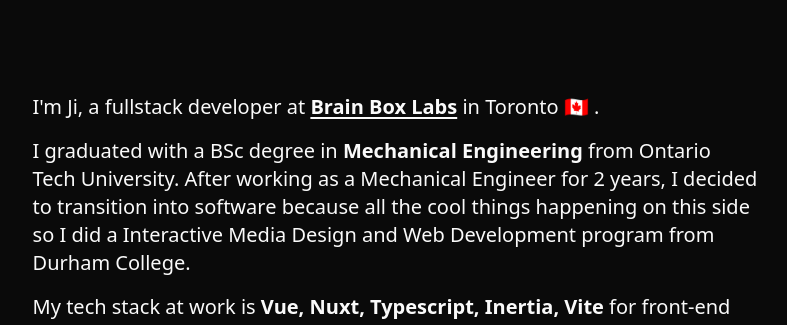
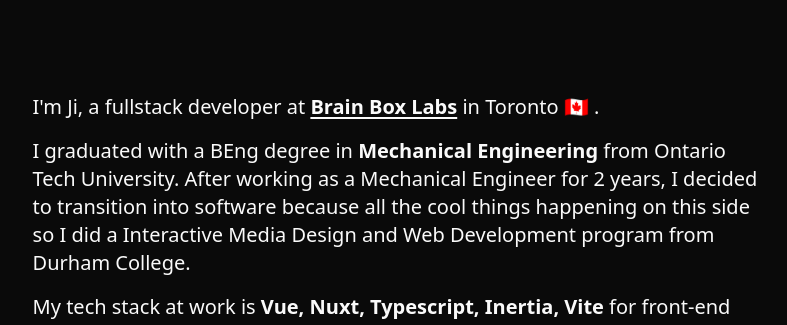
Before and after one commit to JiCui1/portfolio-v1, a Next.js app: page / in a window 1280 px wide. Shown: the part 963-1288 px from the top of the page, without its empty margins (249-1036 px from the left). Built offline with nearby package versions, Linux system fonts and the light colour scheme; a web font is replaced by a local one.

Commit message:
updated bsci to beng

```diff
--- a/app/page.tsx
+++ b/app/page.tsx
@@ -28,7 +28,7 @@ export default function Home() {
             <h2 className="text-gray-200 text-center display-2 my-20">👋 Hi!</h2>
             <div className="w-3/5 mx-auto text-xl">
               <p className="">I&apos;m Ji, a fullstack developer at <a href="https://brainboxlabs.com" target="_blank">Brain Box Labs</a> in Toronto 🇨🇦 .</p>
-              <p className="">I graduated with a BSc degree in <strong>Mechanical Engineering</strong> from  Ontario Tech University. After working as a Mechanical Engineer for 2 years, I decided to transition into software because all the cool things happening on this side so I did a Interactive Media Design and Web Development program from Durham College.</p>
+              <p className="">I graduated with a BEng degree in <strong>Mechanical Engineering</strong> from  Ontario Tech University. After working as a Mechanical Engineer for 2 years, I decided to transition into software because all the cool things happening on this side so I did a Interactive Media Design and Web Development program from Durham College.</p>
               <p className="">My tech stack at work is <strong>Vue, Nuxt, Typescript, Inertia, Vite</strong> for front-end and <strong>Laravel, MySQL</strong> for backend. While for my personal projects, I tend to use <strong>Next.js, Go, Ruby on Rails, Bun, Docker, Postgres or serverless with AWS</strong> or any cool stuff (<a href="https://turso.tech" target="_blank">Turso</a> is looking pretty interesting now 🤔) that I don&apos;t get to use at work.</p>
               <p className="">Other than the regular web dev things, I also dabble into a lof of AI stuff and got an <strong>Artificial Intelligence</strong> certificate from University of Toronto. In my free time, I usually play with <strong>Neural Nets, Ollama, HuggingFace, PyTorch, AI agents and Evals.</strong></p>
               <p className="">My dev setup is <strong>Kitty Terminal, Tmux, Neovim, Fish shell.</strong> (Is it worth it to switch to Nushell? 🤔)</p>
```
